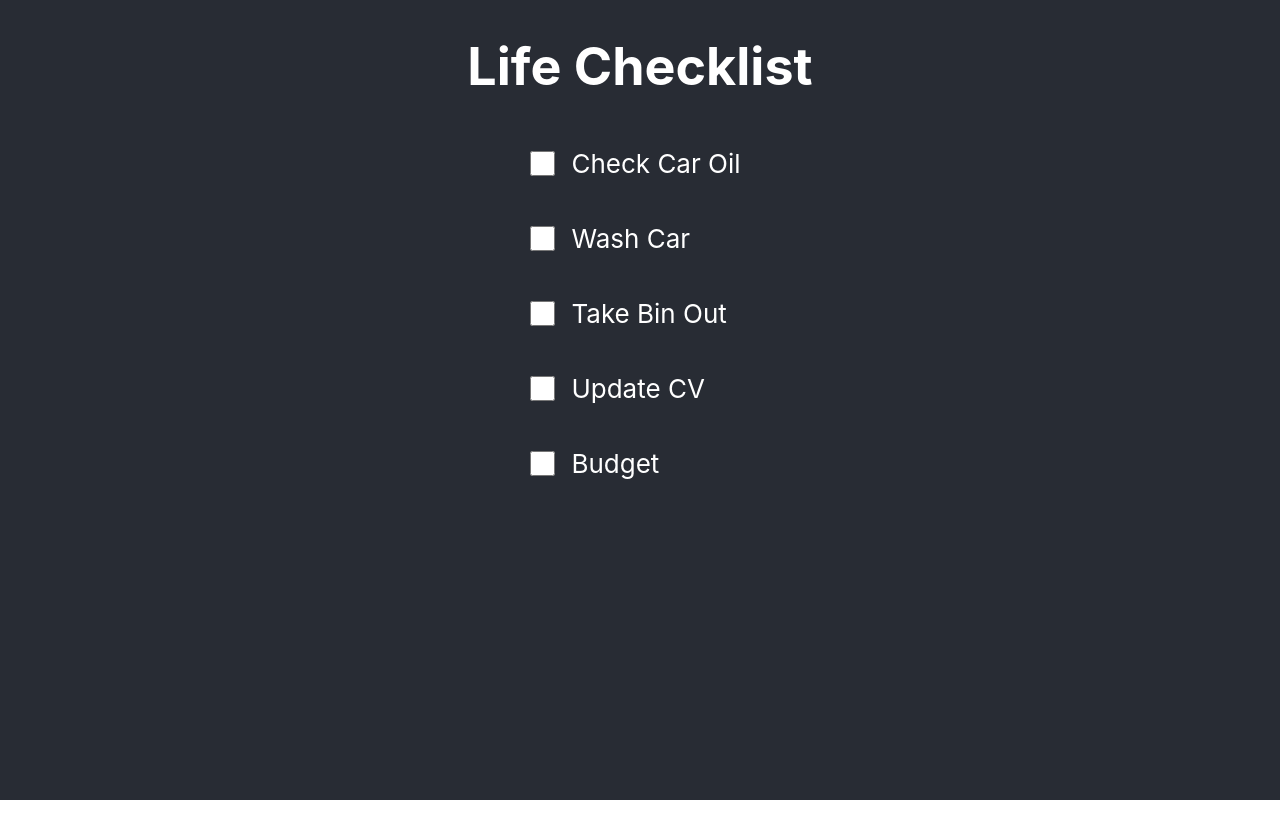
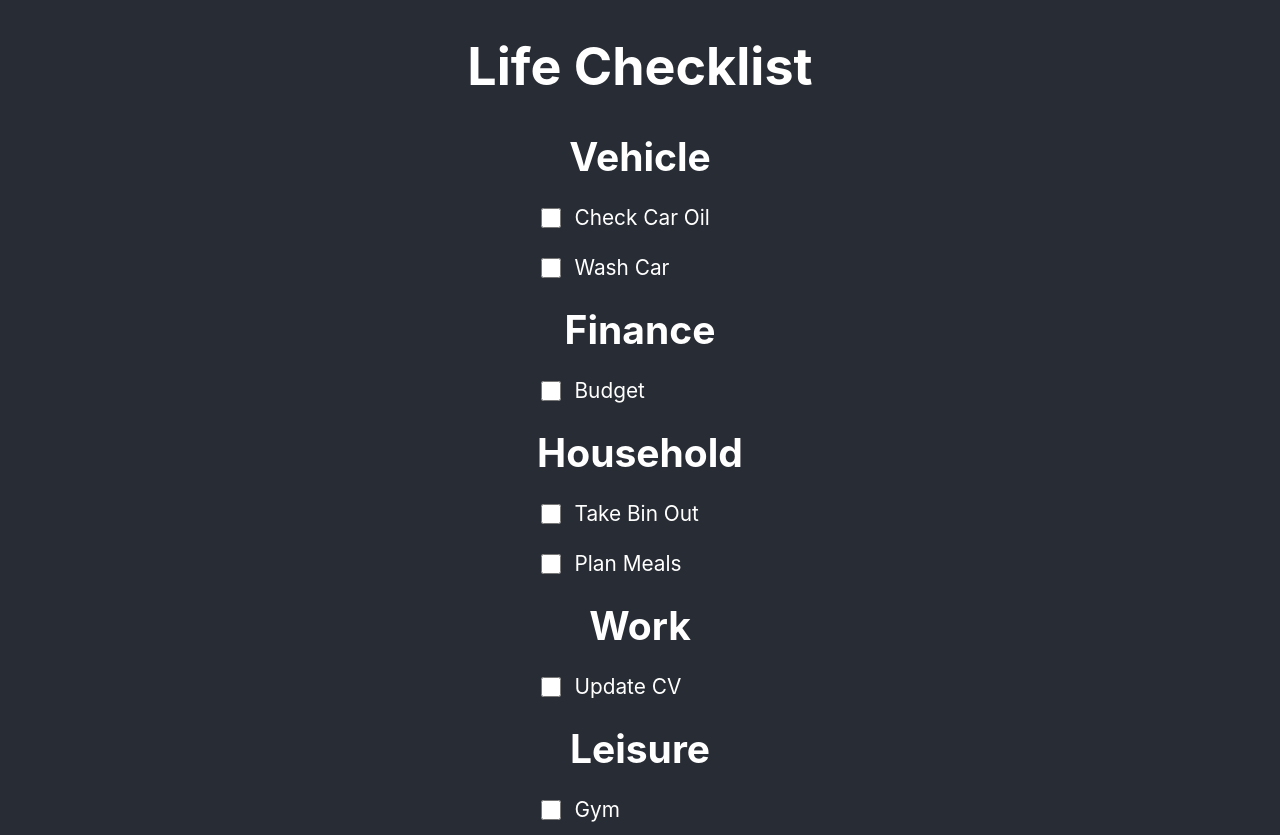
Before and after one commit to alexgamadev/LifeChecklist, a React (Create React App) app: page / in a window 1280 px wide. Before the commit the page ends 800 px from the top, so only its background shows below. Built offline with nearby package versions, Linux system fonts and the light colour scheme.

Commit message:
Checklist items now grouped by category and template updated

```diff
--- a/src/App.tsx
+++ b/src/App.tsx
@@ -1,9 +1,27 @@
 import './App.css';
 import ChecklistForm from './components/ChecklistForm';
+import ChecklistGroup from './components/ChecklistGroup';
 import ChecklistItem from './components/ChecklistItem';
 import DefaultTemplate from './data/DefaultTemplate.json';
 
+interface IChecklistItem {
+  text: string,
+  checked: boolean,
+  category: number;
+}
+
+interface IChecklistGroup {
+  name: string;
+  items?: IChecklistItem;
+}
 function App() {
+  const checklistItems = DefaultTemplate.categories.map((categoryName, categoryId) => {
+    const items = DefaultTemplate.checklistItems.filter(item => {
+      return item.category === categoryId;
+    });
+    return { name: categoryName, items };
+  });
+
   return (
     <div className="App">
       <header className="App-header">
@@ -11,11 +29,16 @@ function App() {
           Life Checklist
         </h1>
         <ChecklistForm>
-          {DefaultTemplate.checklistItems.map((item, index) => {
+          {checklistItems.map((item, index) => {
             return (
-              <>
-                <ChecklistItem key={index} text={item.text} />
-              </>);
+              <ChecklistGroup title={item.name} key={index}>
+                {item.items.map((item, index) => {
+                  return (
+                    <>
+                      <ChecklistItem key={index} text={item.text} />
+                    </>);
+                })}
+              </ChecklistGroup>);
           })}
         </ChecklistForm>
       </header>
--- a/src/components/ChecklistForm.css
+++ b/src/components/Checklist.css
@@ -8,9 +8,14 @@
     display: flex;
     align-items: center;
     gap: 0.5em;
+    font-size: 0.8em;
 }
 
 .ChecklistItem input {
-    height: 25px;
-    width: 25px;
+    height: 1.5em;
+    width: 1.5em;
 }
+
+.ChecklistGroup-Title {
+    margin: 0;
+}
--- a/src/components/ChecklistForm.tsx
+++ b/src/components/ChecklistForm.tsx
@@ -1,4 +1,4 @@
-import './ChecklistForm.css';
+import './Checklist.css';
 
 interface FormProps {
     children: React.ReactNode[];
--- /dev/null
+++ b/src/components/ChecklistGroup.tsx
@@ -0,0 +1,19 @@
+import './Checklist.css';
+
+interface GroupProps {
+    title: string;
+    children?: React.ReactNode;
+}
+
+const ChecklistGroup = (props: GroupProps) => {
+    return (
+        <>
+            <h2 className='ChecklistGroup-Title'>{props.title}</h2>
+            <div>
+                {props.children}
+            </div>
+        </>
+    );
+}
+
+export default ChecklistGroup;
--- a/src/components/ChecklistItem.tsx
+++ b/src/components/ChecklistItem.tsx
@@ -1,4 +1,4 @@
-import './ChecklistForm.css';
+import './Checklist.css';
 
 interface ChecklistProps {
     text: string;
--- a/src/data/DefaultTemplate.json
+++ b/src/data/DefaultTemplate.json
@@ -3,27 +3,44 @@
         {
             "text": "Check Car Oil",
             "checked": false,
-            "category": null
+            "category": 0
         },
         {
             "text": "Wash Car",
             "checked": false,
-            "category": null
+            "category": 0
         },
         {
             "text": "Take Bin Out",
             "checked": false,
-            "category": null
+            "category": 2
         },
         {
             "text": "Update CV",
             "checked": false,
-            "category": null
+            "category": 3
         },
         {
             "text": "Budget",
             "checked": false,
-            "category": null
+            "category": 1
+        },
+        {
+            "text": "Gym",
+            "checked": false,
+            "category": 4
+        },
+        {
+            "text": "Plan Meals",
+            "checked": false,
+            "category": 2
         }
+    ],
+    "categories": [
+        "Vehicle",
+        "Finance",
+        "Household",
+        "Work",
+        "Leisure"
     ]
 }
```
